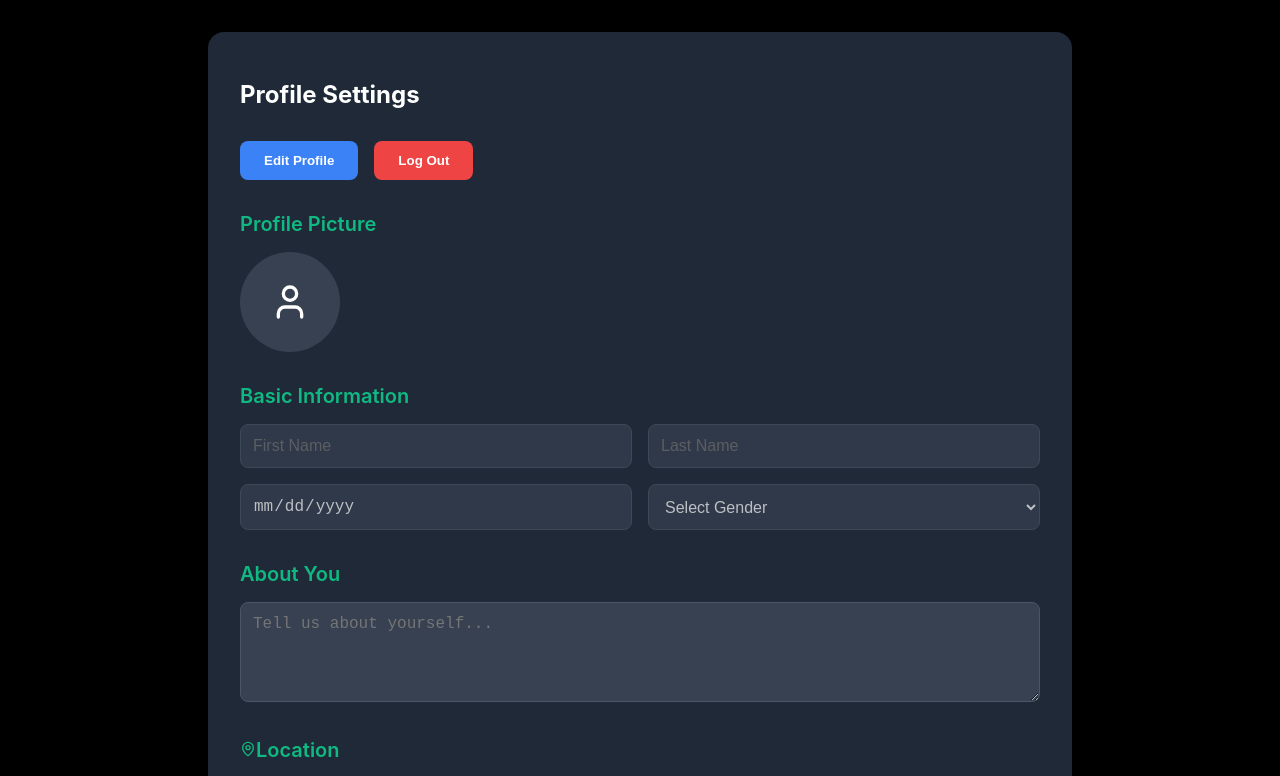
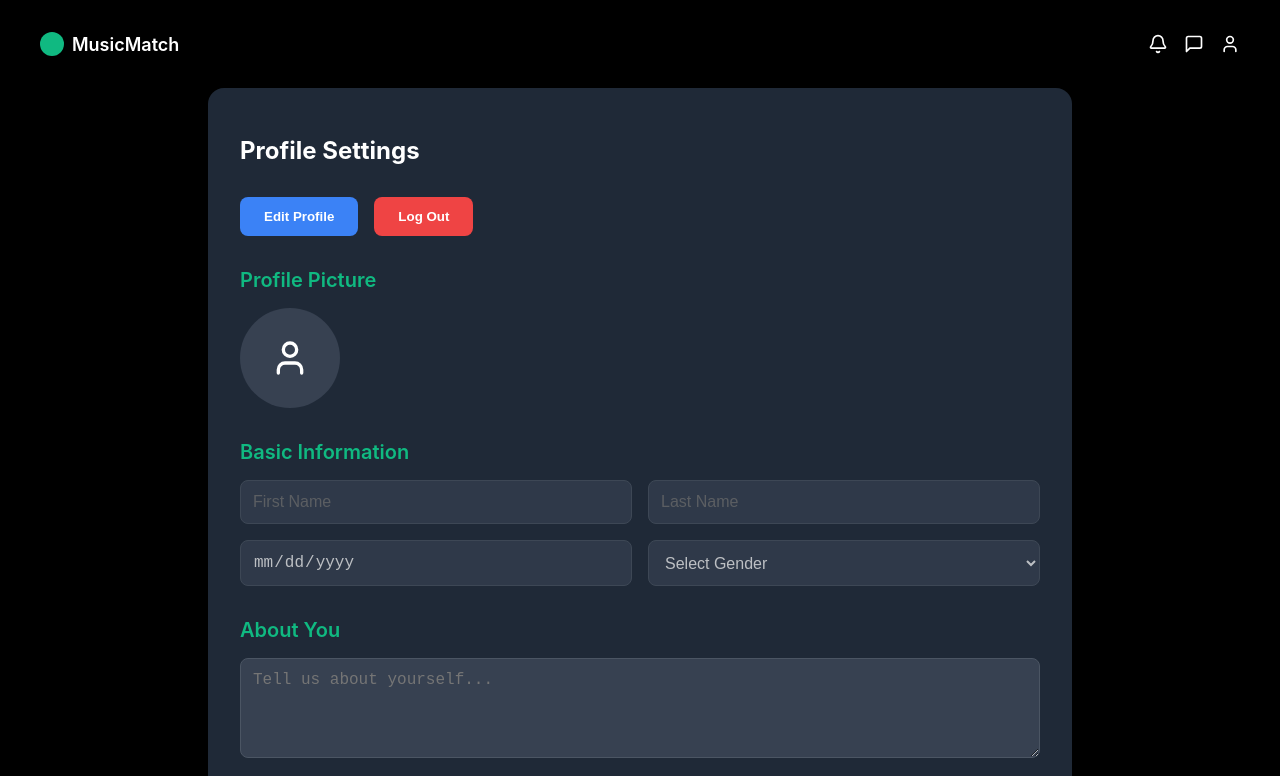
Before and after one commit to VasylSyman/SpotyDate_front, a React (Create React App) app: page /profile in a window 1280 px wide. Shown: the top 776 px of the page. Built offline with nearby package versions, Linux system fonts and the light colour scheme; no server answers; sample sign-in values are in the browser's storage.

Commit message:
refactor: minor changes

```diff
--- a/src/MainScreen/Header.js
+++ b/src/MainScreen/Header.js
@@ -51,10 +51,13 @@ const Header = () => {
     const navigate = useNavigate();
 
     return (<HeaderContainer>
-        <Logo>
-            <LogoDot/>
-            <LogoText>MusicMatch</LogoText>
-        </Logo>
+        <IconWrapper onClick={() => navigate('/')}>
+            <Logo>
+                <LogoDot/>
+                <LogoText>MusicMatch</LogoText>
+            </Logo>
+        </IconWrapper>
+
         <NavIcons>
             <IconWrapper onClick={() => console.log('Bell clicked')}>
                 <Bell size={20}/>
--- a/src/ProfileScreen/Profile.js
+++ b/src/ProfileScreen/Profile.js
@@ -17,8 +17,9 @@ import {
     ActionButton,
     ButtonContainer,
     EditButton,
-    LogoutButton
+    LogoutButton, MainContent
 } from './ProfileLayout';
+import Header from "../MainScreen/Header";
 
 const profileService = {
     fetchProfile: async (token) => {
@@ -166,6 +167,8 @@ const Profile = () => {
 
     return (
         <Container>
+            <MainContent>
+                <Header/>
                 <ProfileCard>
                     <div className="flex justify-between items-center">
                         <Title>Profile Settings</Title>
@@ -284,6 +287,7 @@ const Profile = () => {
                         </ActionButton>
                     )}
                 </ProfileCard>
+            </MainContent>
         </Container>
     );
 };
--- a/src/ProfileScreen/ProfileLayout.js
+++ b/src/ProfileScreen/ProfileLayout.js
@@ -6,6 +6,11 @@ export const Container = styled.div`
     background-color: black;
     color: white;
     padding: 2rem;
+`;
+
+export const MainContent = styled.div`
+    max-width: 1200px;
+    margin: 0 auto;
 `;
 
 export const ProfileCard = styled.div`
```
Lines whose indentation alone changed are shown as unchanged.
